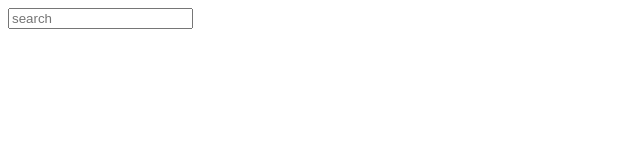
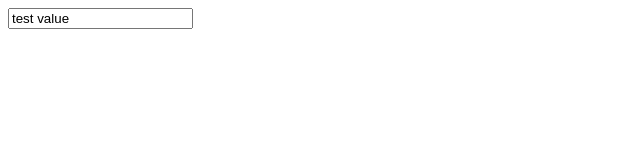
Before and after one commit to parisaMontakhab/ReactLearning, a React (Vite) app: page / in a window 1280 px wide. Shown: the top 160 px of the page, without its empty margins (0-640 px from the left). Built offline with nearby package versions, Linux system fonts and the light colour scheme.

Commit message:
feat: add current.value in refvalue in useefect

```diff
--- a/src/RefCmpnnt.jsx
+++ b/src/RefCmpnnt.jsx
@@ -5,6 +5,7 @@ export default function RefCmpnnt() {
     const refValue=useRef();
     useEffect(()=>{
         refValue.current.focus();
+        refValue.current.value ="test value"
     },[])
   return (
     <div>
```
